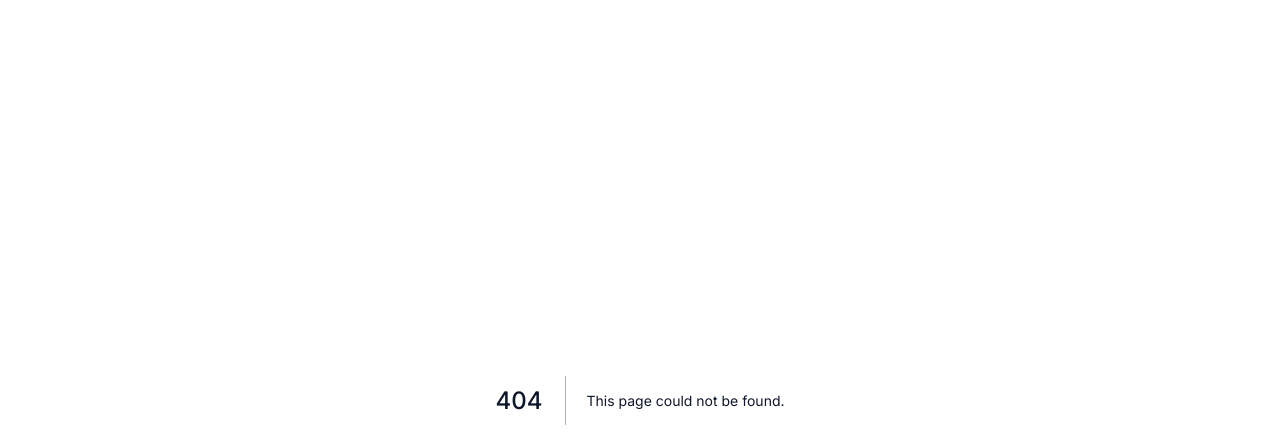
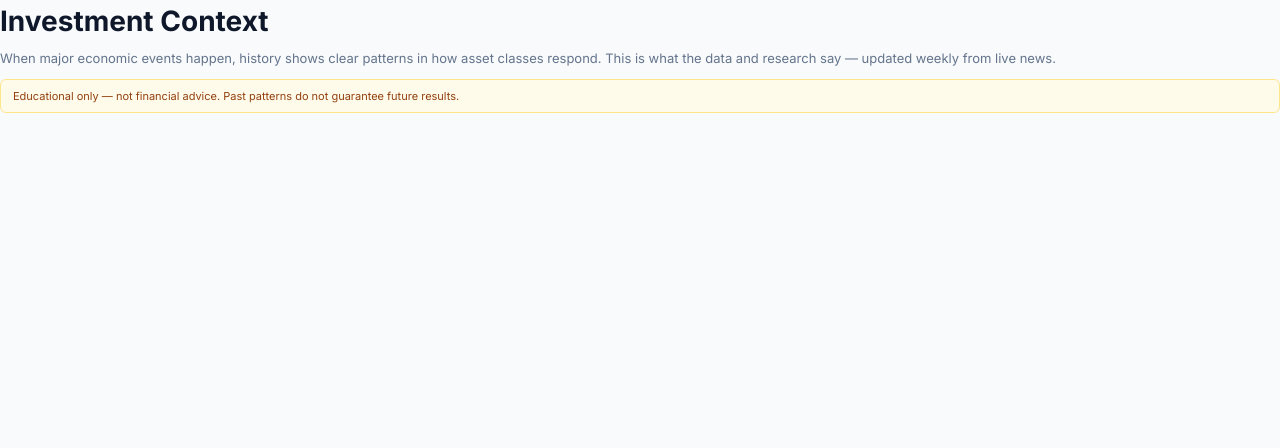
Before and after one commit to canguzman00/simple-economics, a Next.js app: page /investment-context in a window 1280 px wide. Before the commit this address had no page. Shown: the top 448 px of the page. Built offline with nearby package versions, Linux system fonts and the light colour scheme; no server answers; the database is empty.

Commit message:
Create page.tsx

```diff
--- /dev/null
+++ b/src/app/(app)/investment-context/page.tsx
@@ -0,0 +1,37 @@
+export const dynamic = "force-dynamic";
+export const runtime = "nodejs";
+
+import { getAuthSession } from "@/lib/auth";
+import { prisma } from "@/lib/prisma";
+import { InvestmentSignalCard } from "@/components/feed/InvestmentSignalCard";
+
+export default async function InvestmentContextPage() {
+  const session = await getAuthSession();
+
+  const userProfile = session?.user?.id
+    ? await prisma.user.findUnique({
+        where: { id: session.user.id },
+        select: { city: true, situation: true },
+      })
+    : null;
+
+  return (
+    <div className="flex flex-col gap-8">
+      <div>
+        <h1 style={{ fontSize: "28px", fontWeight: 700, color: "#0F172A", fontFamily: "Inter, sans-serif" }}>
+          Investment Context
+        </h1>
+        <p style={{ fontSize: "13px", color: "#64748B", marginTop: "6px", lineHeight: 1.6, fontFamily: "Inter, sans-serif" }}>
+          When major economic events happen, history shows clear patterns in how asset classes respond.
+          This is what the data and research say — updated weekly from live news.
+        </p>
+        <div style={{ marginTop: "10px", padding: "8px 12px", borderRadius: "6px", background: "#FFFBEB", border: "1px solid #FDE68A", fontSize: "11px", color: "#92400E" }}>
+          Educational only — not financial advice. Past patterns do not guarantee future results.
+        </div>
+      </div>
+
+      <InvestmentSignalCard userProfile={userProfile} />
+
+    </div>
+  );
+}
```
